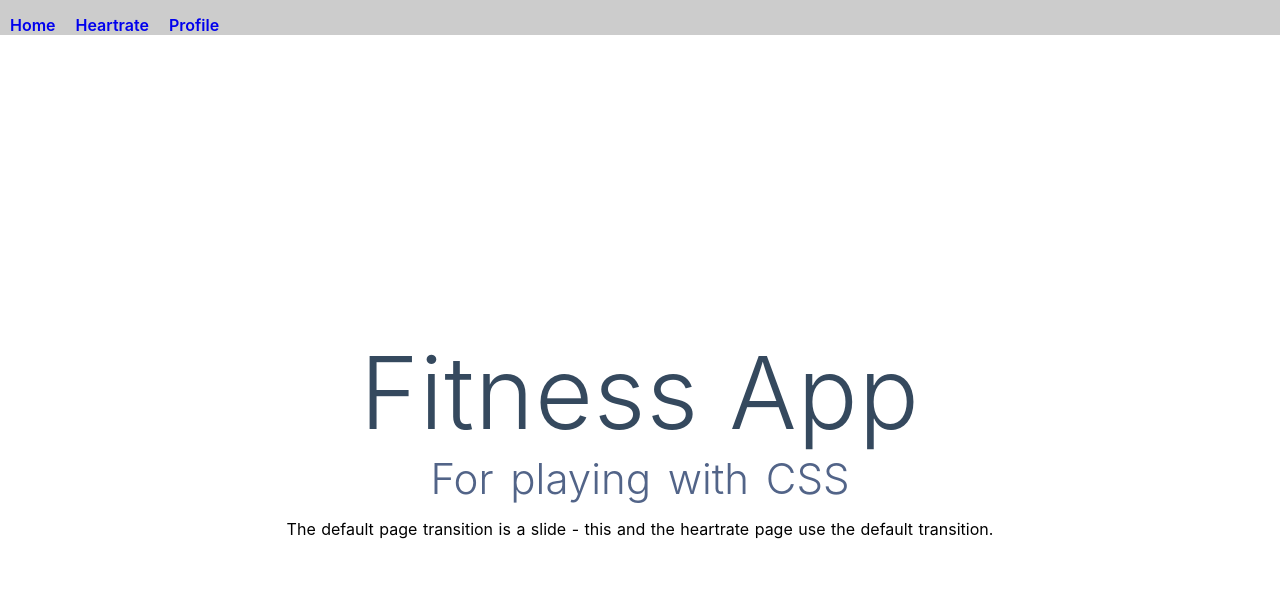
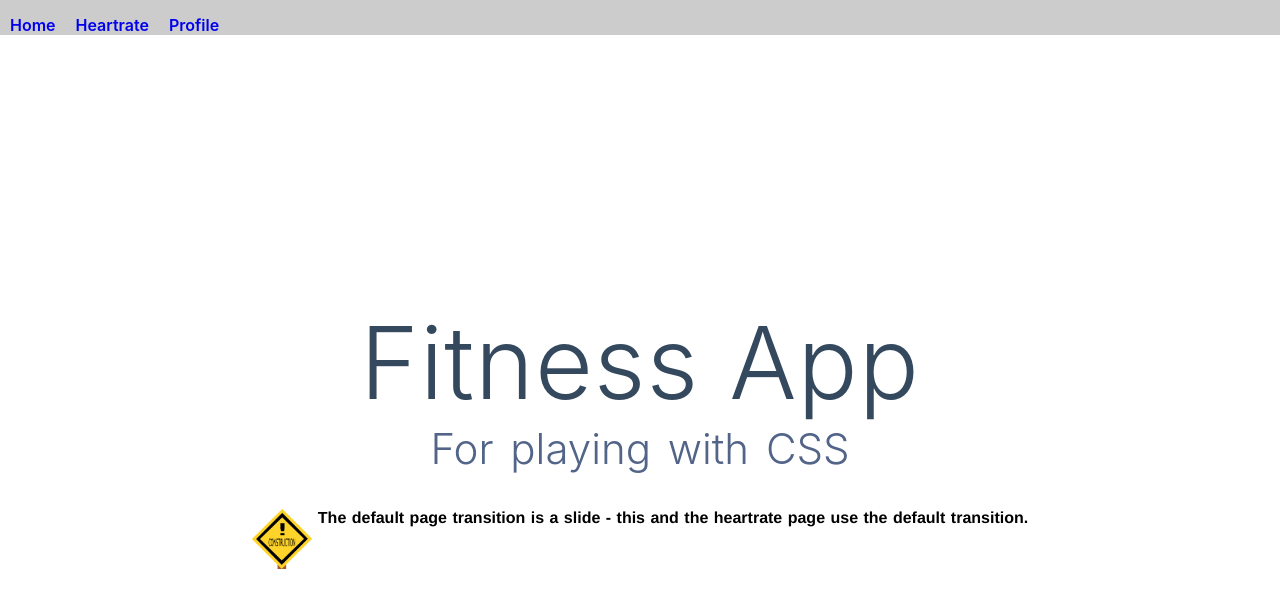
Before and after one commit to Macpeters/fitnes, a Nuxt app: page / in a window 1280 px wide. Shown: the top 608 px of the page. Built offline with nearby package versions, Linux system fonts and the light colour scheme.

Commit message:
tweak the info

```diff
--- a/layouts/default.vue
+++ b/layouts/default.vue
@@ -66,4 +66,19 @@
       transform: translate3d(100%, 0, 0);
     }
   }
+
+  .info:before {
+    content: "";
+    display: block;
+    background: url("~assets/construction.png") no-repeat;
+    width: 60px;
+    height: 60px;
+    float: left;
+    margin: 0 6px 0 0;
+  }
+  .info {
+    font-family: 'Franklin Gothic Medium', 'Arial Narrow', Arial, sans-serif;
+    font-weight: 700;
+    padding: 20px;
+  }
 </style>
--- a/pages/index.vue
+++ b/pages/index.vue
@@ -8,7 +8,7 @@
         For playing with CSS
       </h2>
 
-      <div>The default page transition is a slide - this and the heartrate page use the default transition.</div>
+      <div class="info">The default page transition is a slide - this and the heartrate page use the default transition.</div>
     </div>
   </section>
 </template>
@@ -48,5 +48,4 @@ export default {
   word-spacing: 5px;
   padding-bottom: 15px;
 }
-
 </style>
--- a/pages/userProfile.vue
+++ b/pages/userProfile.vue
@@ -9,16 +9,17 @@
         <div>DOB: {{profile.dateOfBirth}}</div>
       </div>
 
-      <div>
-        This page uses its own page transition - a fade in.
-        The badges listed have a transitional hover effect, and clicking the badge will show a transitional background
-        color, as defined by the json data.
+      <div class="info">
+        <p>This page uses its own page transition - a fade in.</p>
+        <p>The badges listed have a transitional hover effect.</p>
+        <p>Clicking the badge will show a transitional background
+          color, as defined by the json data.</p>
       </div>
 
       <div class="badges">
         <li class='list-badge' v-for="(badge, index) in profile.topBadges" :key="index">
           <div @click='choose(badge)'>
-            <h3>{{badge.badgeType}}</h3>
+            <h3>{{badge.category}}</h3>
             <img v-bind:src="badge.image50px">
             <div>{{badge.shortDescription}}</div>
           </div>
--- a/static/userProfile.json
+++ b/static/userProfile.json
@@ -1,8 +1,8 @@
 {
     "displayName": "Mac P.",
     "gender": "FEMALE",
-    "dateOfBirth": "1982-02-22",
-    "age": 36,
+    "dateOfBirth": "1832-02-22",
+    "age": 666,
     "height": 175.2,
     "strideLengthWalking": 72.4,
     "strideLengthRunning": 94.4,
@@ -12,7 +12,6 @@
     "topBadges": [
         {
             "id": "daily_steps",
-            "encodedId": "228TPP",
             "badgeType": "DAILY_STEPS",
             "value": 20000,
             "timesAchieved": 1,
@@ -37,7 +36,6 @@
         },
         {
             "id": "lifetime_distance",
-            "encodedId": "22B8LN",
             "badgeType": "LIFETIME_DISTANCE",
             "value": 42,
             "unit": "KILOMETERS",
```
Also changed, not shown: assets/construction.png (added).
